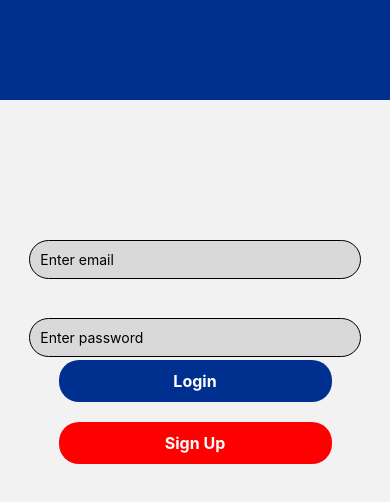
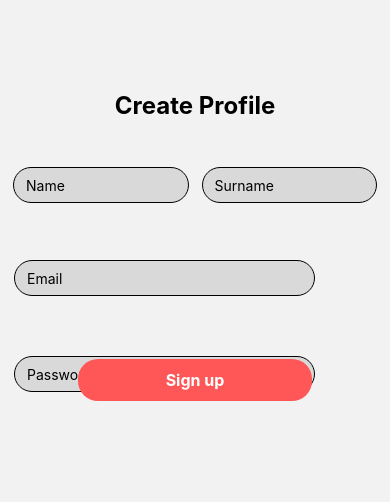
Before and after one commit to mPinyana/Shuttle-Example, a React Native app in the folder Demos/Example/: screen /SignUp in a window 390 px wide. Shown: the top 502 px of the page. Built offline with nearby package versions, Linux system fonts and the light colour scheme.

Commit message:
sign up page UI

```diff
--- a/Demos/Example/App.js
+++ b/Demos/Example/App.js
@@ -2,6 +2,7 @@ import React from 'react';
 import LoginPage from './app/Pages/LoginPage';
 import UserProfile from  './app/Pages/DisplayprofilePage';
 import HomePage from './app/Pages/HomePage.js';
+import SignUpScreen from './app/Pages/SignUpScreen.js';
 import { NavigationContainer } from '@react-navigation/native';
 import { createNativeStackNavigator } from '@react-navigation/native-stack';
 
@@ -11,9 +12,10 @@ export default function App() {
   //console.log(useDimensions());
   return (
     <NavigationContainer>
-        <Stack.Navigator initialRouteName='Login'>
-          <Stack.Screen name= "Login" component={LoginPage} options={{ headerShown: false}} />
-          <Stack.Screen name = 'Home Page' component = {HomePage}/>
+        {/* <Stack.Navigator initialRouteName='Login'> */}
+        <Stack.Navigator initialRouteName='SignUp'>
+          <Stack.Screen name= "SignUp" component={SignUpScreen} options={{ headerShown: false}} />
+          {/* <Stack.Screen name = 'Home Page' component = {HomePage}/> */}
           <Stack.Screen name="Profile" component={UserProfile} options={{ headerShown: false}} />
         </Stack.Navigator>
     </NavigationContainer>
--- a/Demos/Example/app/Pages/SignUpScreen.js
+++ b/Demos/Example/app/Pages/SignUpScreen.js
@@ -1,5 +1,5 @@
 import React from 'react';
-import { StyleSheet ,View, Text,TextInput,Platform, Button,TouchableOpacity} from 'react-native';
+import { StyleSheet ,View, Text,TextInput,TouchableOpacity} from 'react-native';
 
 function SignUpScreen(){
 
@@ -8,30 +8,39 @@ function SignUpScreen(){
         <View style={styles.container}>
 
             <View style={styles.header}>
-            <Text style={styles.headerText}>
-            Sign Up
-            </Text>
-            <Text style={styles.subheadingText}>
-                Create your account
-            </Text>
+                <Text
+                style={styles.headerText}>
+                Create Profile
+                </Text>
+            </View>
 
-            <View style={styles.inputsContainer}>
+            <View style={styles.inputContainerA}>
+
                 <TextInput style={styles.input}
-                    placeholder="Enter name"
-                />
+                    placeholder="Name"/>
+
                 <TextInput style={styles.input}
-                    placeholder="Enter surname"
-                />
-                <TextInput style={styles.input}
-                    placeholder="Enter email"
-                />
-                <TextInput style={styles.input}
-                    placeholder="Enter password"
-                />
+                    placeholder="Surname"/>
+            </View>
+
+            <View style={styles.inputContainerB}>
+                <TextInput style={styles.inputB}
+                    placeholder="Email"/>
+
+                <TextInput style={styles.inputB}
+                    placeholder="Password"/>
 
             </View>
 
-            </View>
+            <View style={styles.buttonContainer}>
+            <TouchableOpacity
+            activeOpacity={0.8}
+            style={styles.buttonSignup}
+            >
+            <Text style={styles.buttonText}>Sign up</Text>
+            </TouchableOpacity>
+
+        </View>
 
         </View>
 
@@ -47,15 +56,86 @@ const styles = StyleSheet.create({
     },
 
     header:{
-        height: 0.2,
+        height: 140,
         width:'100%',
-        backgroundColor: '#00308F',
-        justifyContent:'space-evenly',
+        justifyContent:'flex-end',
         alignItems:'center',
+        paddingBottom: 20,
 
     },
 
     headerText:{
+        fontSize: 24,
+        fontWeight: 'bold',
+        alignItems: '',
+    },
 
+    inputContainerA:{
+    flexDirection: 'row',
+    height: 90,
+    width:'100%',
+    justifyContent:'space-evenly',
+    alignItems: 'center',
     },
+
+    inputContainerB:{
+        height: 90,
+        width:'100%',
+        justifyContent:'space-evenly',
+        alignItems: 'flex-start',
+        paddingLeft: 14,
+        },
+
+    input:{
+        height: '40%',
+        width: '45%',
+        padding: 10,
+        paddingLeft: 12,
+        borderRadius: 20,
+        justifyContent: 'space-evenly',
+        marginVertical: '5%',
+        backgroundColor: '#d9d9d9',
+        borderWidth: 0.2,
+    },
+
+    inputB:{
+        height: '40%',
+        width: '80%',
+        padding: 10,
+        paddingLeft: 12,
+        borderRadius: 20,
+        justifyContent: 'space-evenly',
+        marginVertical: '8%',
+        backgroundColor: '#d9d9d9',
+        borderWidth: 0.2,
+    },
+
+    buttonContainer: {
+        height: 120,
+        width:'100%',
+        justifyContent:'space-evenly',
+        alignItems: 'center',
+    },
+
+    buttonSignup:{
+        height: '35%',
+        width:'60%',
+        backgroundColor: '#FF5757',
+        borderRadius: 20,
+        justifyContent:'space-evenly',
+        alignItems: 'center',
+        marginVertical: 10,
+    },
+
+    buttonText: {
+        color: 'white',
+        fontSize: 16,
+        fontWeight: 'bold',
+    },
+
+
+
+
+
+
 })
```
